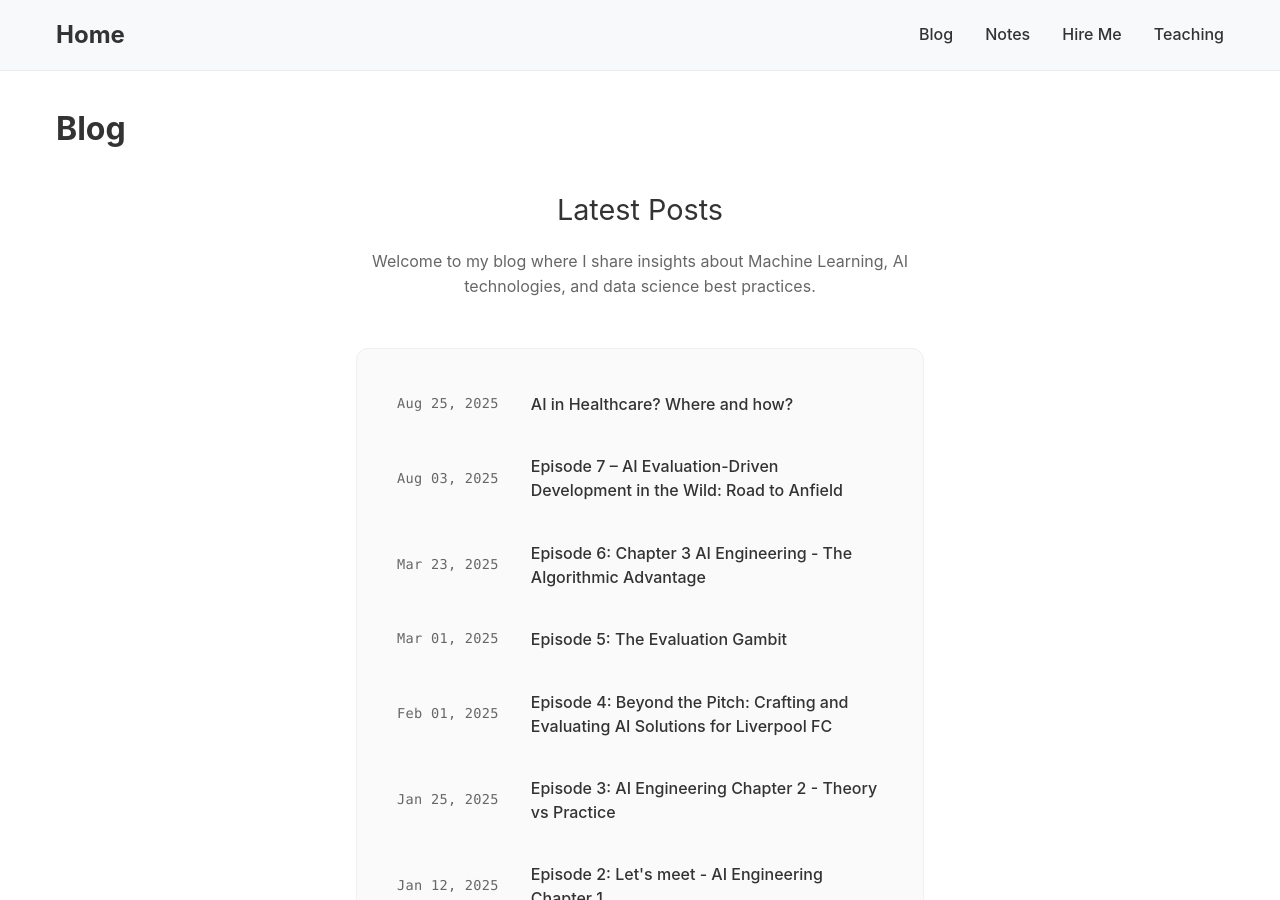
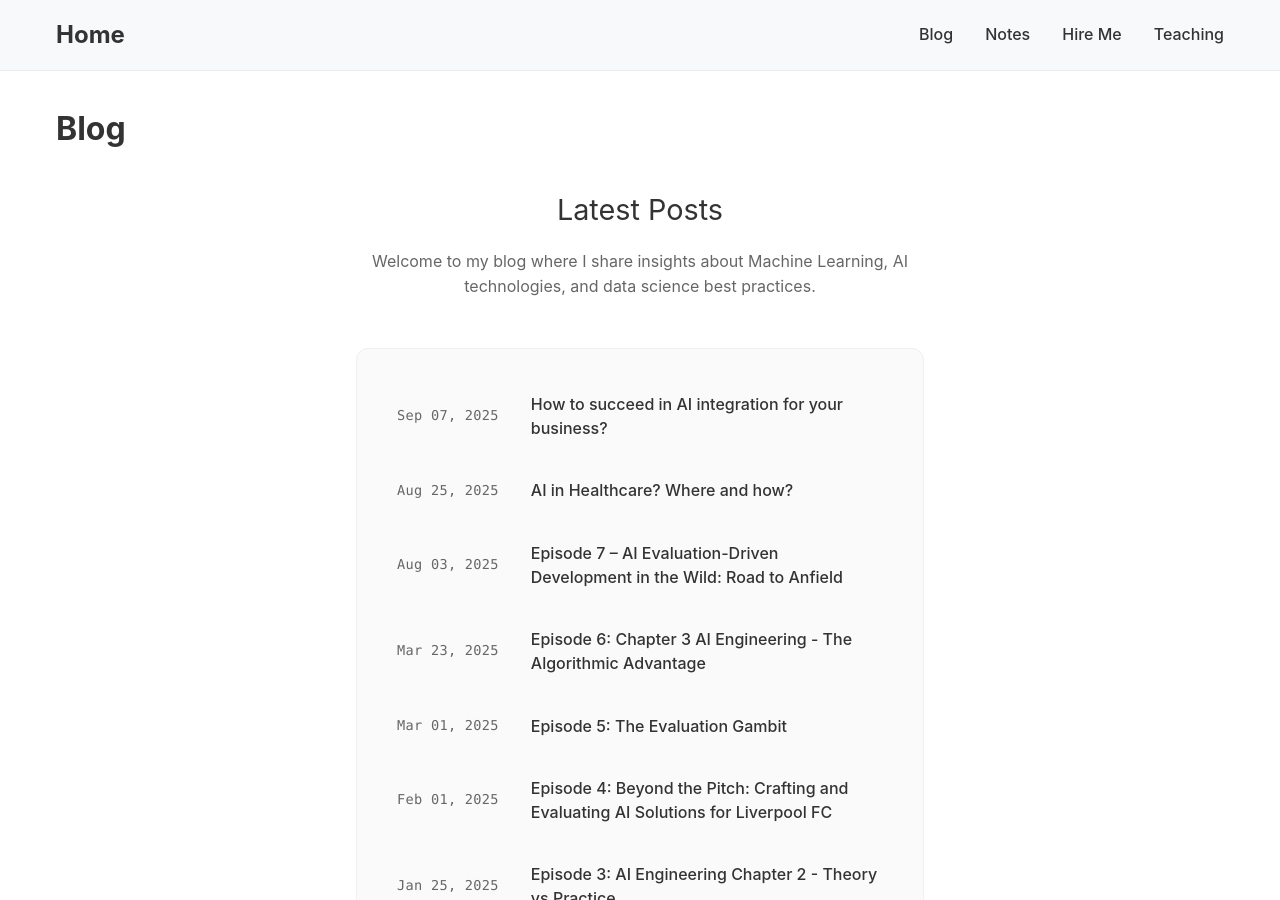
Before and after one commit to sotoblanco/blog, a Jekyll site: the page built from docs/blog.md, in a window 1280 px wide and 900 px high. Built offline with Jekyll 4.4.1, drawn with Linux system fonts in a browser that asks for light colours.

Commit message:
Update _config.yml

```diff
--- a/docs/_config.yml
+++ b/docs/_config.yml
@@ -40,6 +40,11 @@ defaults:
 
 # External posts configuration
 external_posts:
+
+  - title: "How to succeed in AI integration for your business?"
+    date: 2025-09-07
+    external_url: "https://pastorsoto.substack.com/p/how-to-succeed-in-ai-integration"
+
   - title: "AI in Healthcare? Where and how?"
     date: 2025-08-25
     external_url: "https://pastorsoto.substack.com/p/ai-in-healthcare-where-and-how"
@@ -82,6 +87,11 @@ external_posts:
 
 # External notes configuration
 external_notes:
+
+  - title: "Supervised Fine-Tunning Qwen3"
+    category: "AI Research"
+    external_url: "https://www.kaggle.com/code/pastorsoto/supervised-fine-tunning-qwen3"
+
   - title: "Transformer Anatomy guide"
     category: "AI Research"
     external_url: "https://www.kaggle.com/code/pastorsoto/transformer-anatomy-guide"
```
